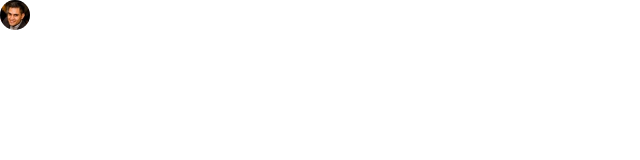
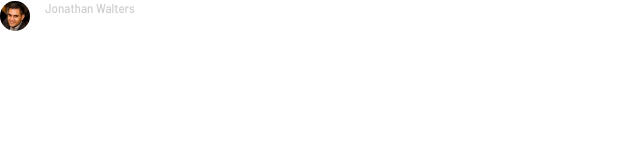
Before and after one commit to rodolfomayora/testimonials-grid-section, a React (Create React App) app: page / in a window 1280 px wide. Shown: the top 160 px of the page, without its empty margins (0-640 px from the left). Built offline with nearby package versions, Linux system fonts and the light colour scheme.

Commit message:
TGS-4: StudenInfo Component

```diff
--- a/src/App.tsx
+++ b/src/App.tsx
@@ -1,13 +1,20 @@
 import React from 'react';
 import './assets/styles/style.global.scss';
-import { StudentPicture } from './components';
-
+import { StudentInfo } from './components';
 import { userPicture1 } from './assets/img';
 
+
+
 function App() {
+
+  const name: string = 'jonathan';
+  const lastName: string = 'Walters';
+
   return (
     <div>
-      <StudentPicture
+      <StudentInfo
+        name={name}
+        lastName={lastName}
         pictureSource={userPicture1}
         isStandout={false}
       />
--- a/src/assets/styles/config/_colors.scss
+++ b/src/assets/styles/config/_colors.scss
@@ -8,8 +8,9 @@ $color-4: hsl(0, 0%, 100%);   // white
 $color-5: hsl(0, 0%, 81%); // Light gray
 $color-6: hsl(210, 46%, 95%); // Light grayish blue
 
+/* Extras */
 $color-7: hsl(265deg, 62%, 71%);
+$color-8: hsla(0, 0%, 100%, 0.5);
 /* colores propios de componente
-"Verified Graduate": hsla(0, 0%, 100%, 0.5)
 Review paragraphs : hsla(0, 0%, 50%, 0.7)
 */
--- /dev/null
+++ b/src/components/StudentInfo/index.tsx
@@ -0,0 +1,31 @@
+import React, { FC } from 'react';
+import { StudentInfoProps, Capitalize } from './type';
+import style from './style.module.scss';
+import StudentPicture from '../StudentPicture';
+
+const StudentInfo: FC<StudentInfoProps> = ({
+  name,
+  lastName,
+  pictureSource,
+  isStandout
+}) => {
+
+  const capitalize: Capitalize = (str) => {
+    return str[0].toUpperCase() + str.slice(1);
+  }
+
+  return (
+    <div className={style.StudentInfo}>
+      <StudentPicture
+        pictureSource={pictureSource}
+        isStandout={isStandout}
+      />
+      <div className={style.infoWrapper}>
+        <div>{`${capitalize(name)} ${capitalize(lastName)}`}</div>
+        <div className={style.verifiedLabel}>Verified Graduate</div>
+      </div>
+    </div>
+  )
+}
+
+export default StudentInfo;
--- /dev/null
+++ b/src/components/StudentInfo/style.module.scss
@@ -0,0 +1,23 @@
+ @import '../../assets/styles/config.scss';
+
+.StudentInfo {
+  display: flex;
+  align-items: center;
+
+  // StudentPicture
+  & > :first-child {
+    margin-right: 15px;
+    flex-shrink: 0;
+  }
+
+  .infoWrapper {
+    flex-grow: 1;
+    color: $color-5;
+  }
+
+  .verifiedLabel {
+    margin-top: 3px;
+    font-size: 11px;
+    color: $color-8;
+  }
+}
--- /dev/null
+++ b/src/components/StudentInfo/type.ts
@@ -0,0 +1,9 @@
+export type StudentInfoProps = {
+  name: string,
+  lastName: string,
+  pictureSource: string,
+  isStandout: boolean
+}
+
+
+export type Capitalize = (str: string) => string;
--- a/src/components/index.ts
+++ b/src/components/index.ts
@@ -1 +1,2 @@
 export { default as StudentPicture } from './StudentPicture';
+export { default as StudentInfo } from './StudentInfo';
```
